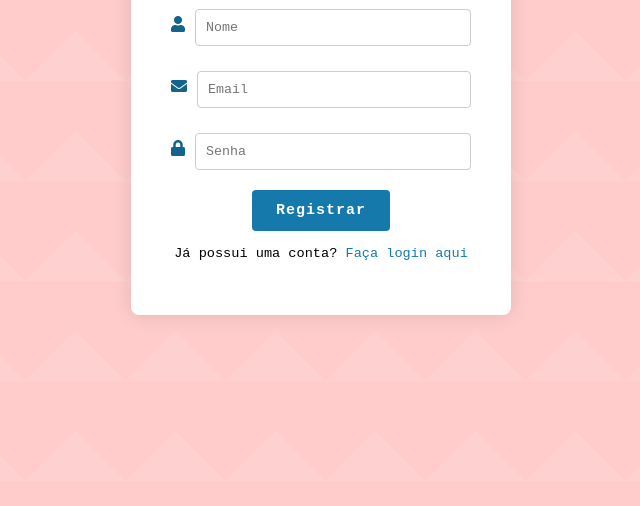
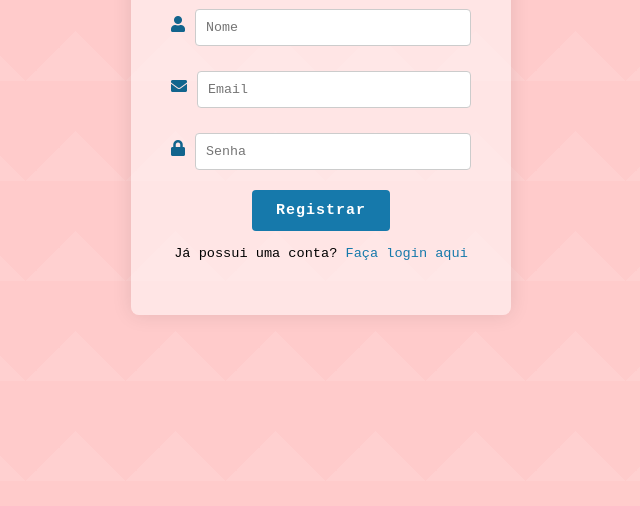
Before and after one commit to software-concorrente-distribuido/aristoteles, a plain HTML site: page src/telas/Cadastro/Cadastro.html in a window 1280 px wide. Shown: the part 294-800 px from the top of the page, without its empty margins (319-959 px from the left). Drawn offline with Linux system fonts and the light colour scheme.

Commit message:
adicionando icones front end

```diff
--- a/src/telas/Cadastro/Cadastro.html
+++ b/src/telas/Cadastro/Cadastro.html
@@ -6,6 +6,7 @@
     <title>Cadastro</title>
     <link rel="stylesheet" href="styleCadastro.css">
     <link rel="stylesheet" href="https://cdnjs.cloudflare.com/ajax/libs/font-awesome/5.15.3/css/all.min.css">
+    <link rel="icon" href="../Imagens/iconeBlockChain2.png" type="image/x-icon">
 </head>
 <body>
     <div class="container">
--- a/src/telas/Cadastro/styleCadastro.css
+++ b/src/telas/Cadastro/styleCadastro.css
@@ -1,6 +1,6 @@
 :root {
     --cor-fundo-body: #FFCBCB;
-    --cor-fundo-container: #FFFFFF;
+    --cor-fundo-container: rgba(255, 255, 255, 0.5);
     --cor-texto-titulo: #102C57;
     --cor-texto-label: #12648d;
     --cor-borda-input: #CCC;
```
Also changed, not shown: src/Telas/VisualizarVotacao/VisualizarVotacao.html (+1 -0 lines), src/Telas/Votar/Votar.html (+1 -0 lines), src/telas/CriarVotacao/CriarVotacao.html (+1 -0 lines), src/telas/Login/index.html (+1 -0 lines), src/telas/Votacoes/Votacoes.html (+1 -0 lines), src/Telas/Imagens/iconeBlockChain2.png (added).
